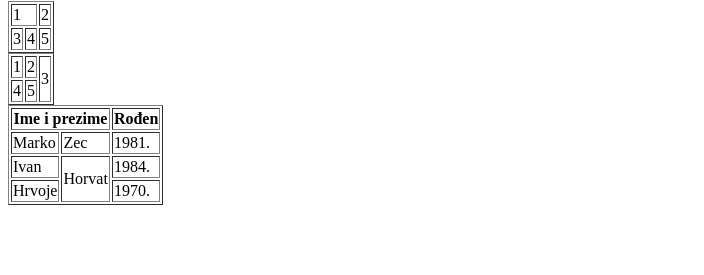
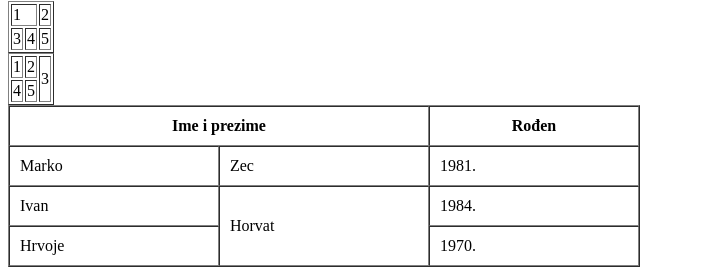
Before and after one commit to zanakl/stranicazana, a plain HTML site: page index.html in a window 1280 px wide. Shown: the part 1531-1806 px from the top of the page, without its empty margins (0-704 px from the left). Before the commit the page ends 1744 px from the top, so only its background shows below. Drawn offline with Linux system fonts and the light colour scheme.

Commit message:
Update index.html

```diff
--- a/index.html
+++ b/index.html
@@ -102,10 +102,10 @@
         </tr>
         </table>
 
-         <table border="1">
+       <table border="1" width="50%" cellpadding="10" cellspacing="0">
           <tr>
-            <th colspan="2">Ime i prezime</th>
-            <th>Rođen</th>
+            <th colspan="2" align="center">Ime i prezime</th>
+            <th align="center">Rođen</th>
           </tr>
           <tr>
             <td>Marko</td>
@@ -125,6 +125,7 @@
         </table>
 
 
+
     </body>
 
 
```
